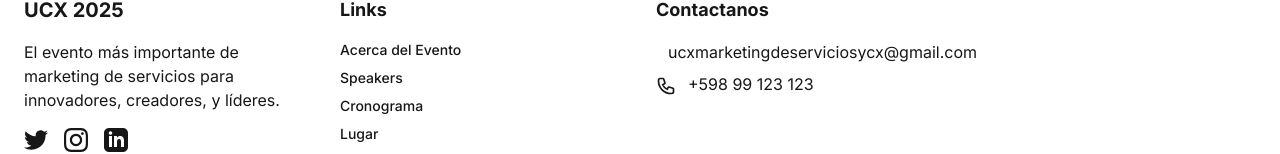
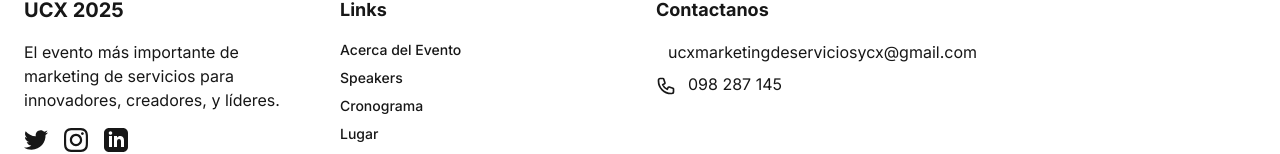
Before and after one commit to SantiagoPanozzo/alyssum, a Next.js app: page / in a window 1280 px wide. Shown: the part 7241-7395 px from the top of the page. Built offline with nearby package versions, Linux system fonts and the light colour scheme.

Commit message:
11: Changed contact number to a real one

```diff
--- a/src/app/page.tsx
+++ b/src/app/page.tsx
@@ -580,7 +580,7 @@ return (
                           d="M3 5a2 2 0 012-2h3.28a1 1 0 01.948.684l1.498 4.493a1 1 0 01-.502 1.21l-2.257 1.13a11.042 11.042 0 005.516 5.516l1.13-2.257a1 1 0 011.21-.502l4.493 1.498a1 1 0 01.684.949V19a2 2 0 01-2 2h-1C9.716 21 3 14.284 3 6V5z"
                       />
                     </svg>
-                    <span className="text-muted-foreground">+598 99 123 123</span>
+                    <span className="text-muted-foreground">098 287 145</span>
                   </li>
                 </ul>
               </div>
```
